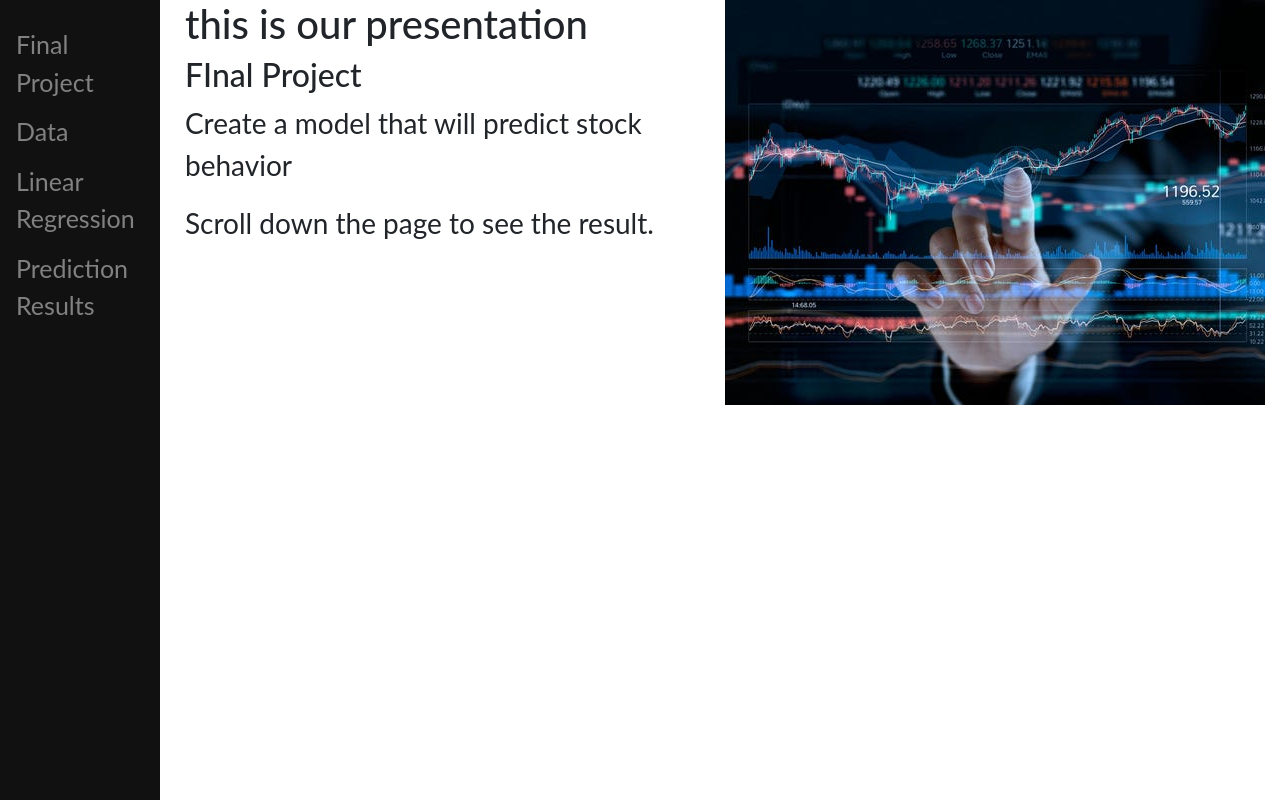
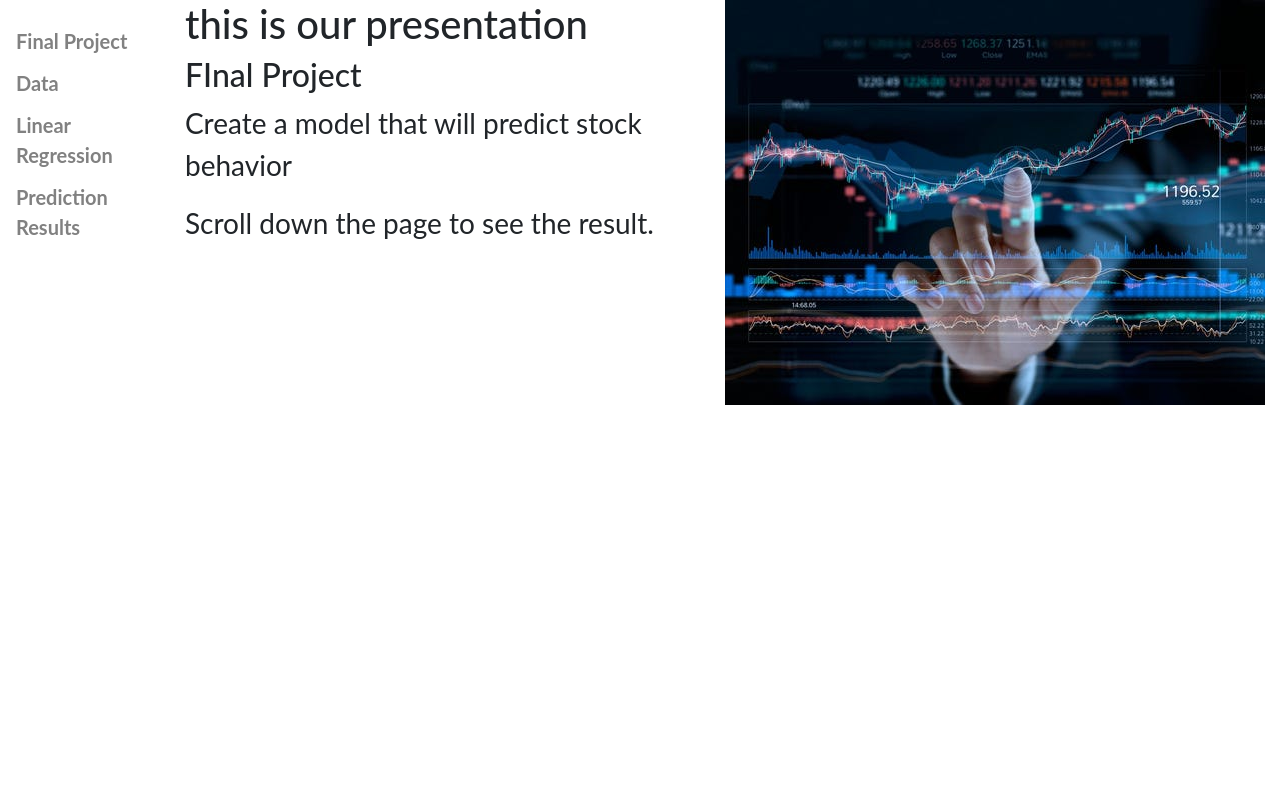
Before and after one commit to mingusone/FerengAI, a Flask app: page / in a window 1280 px wide. Run offline with Flask 2, Linux system fonts and the light colour scheme; some libraries are stand-ins or nearby versions.

Commit message:
css nav bar and font

```diff
--- a/static/css/style.css
+++ b/static/css/style.css
@@ -9,7 +9,7 @@ position: fixed;
 z-index: 1;
 top: 0;
 left: 0;
-background-color: #111;
+background-color:white;
 overflow-x: hidden;
 padding-top: 20px;
 }
@@ -17,13 +17,14 @@ padding-top: 20px;
 .sidenav a {
 padding: 6px 8px 6px 16px;
 text-decoration: none;
-font-size: 25px;
+font-size: 20px;
+font-weight: bold;
 color: #818181;
 display: block;
 }
 
 .sidenav a:hover {
-color: #f1f1f1;
+color: black;
 }
 
 .main {
```
